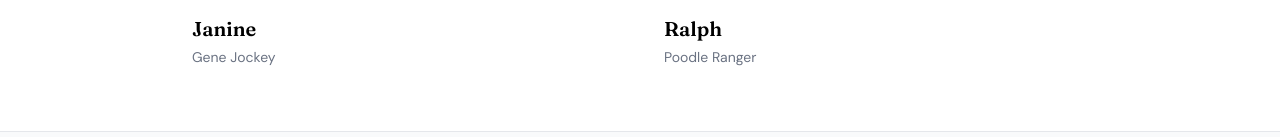
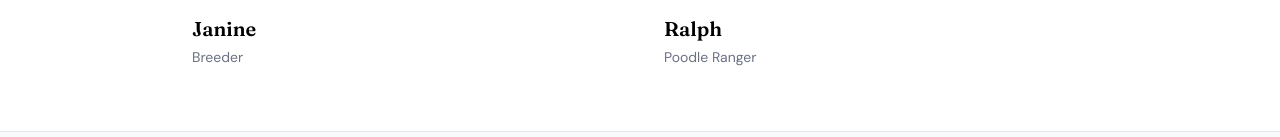
Before and after one commit to PrintinghouseImp/McNeelyFamilyPoodles, a Next.js app: page /about in a window 1280 px wide. Shown: the part 1317-1454 px from the top of the page. Built offline with nearby package versions, Linux system fonts and the light colour scheme; no server answers.

Commit message:
Change Janine's Our Program title to Breeder.

```diff
--- a/src/app/(public)/about/page.tsx
+++ b/src/app/(public)/about/page.tsx
@@ -85,7 +85,7 @@
               />
               <figcaption className="mt-4">
                 <h3 className="text-xl font-semibold text-black">Janine</h3>
-                <p className="mt-1 text-sm text-gray-500">Gene Jockey</p>
+                <p className="mt-1 text-sm text-gray-500">Breeder</p>
               </figcaption>
             </figure>
             <figure>
```
